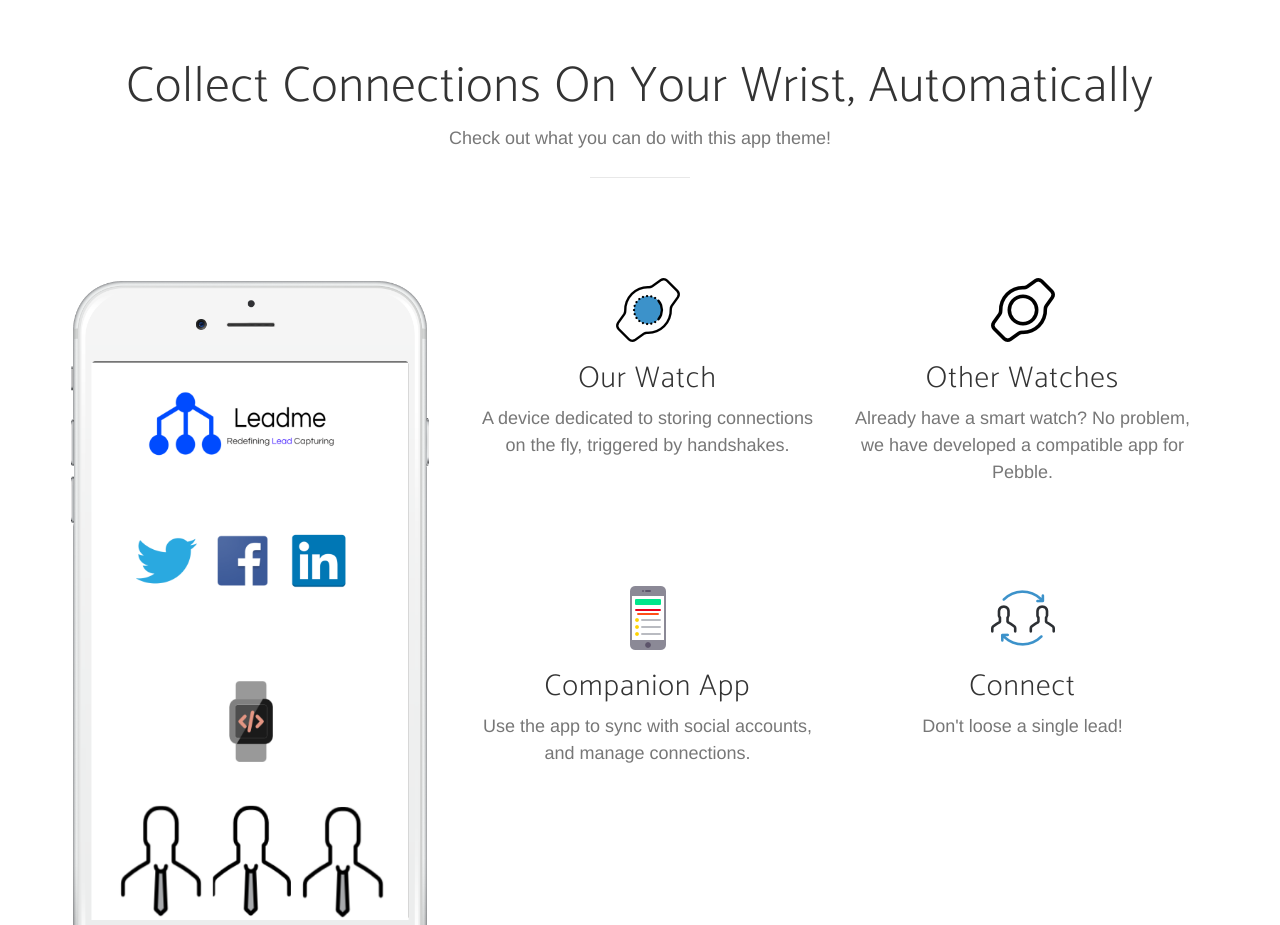
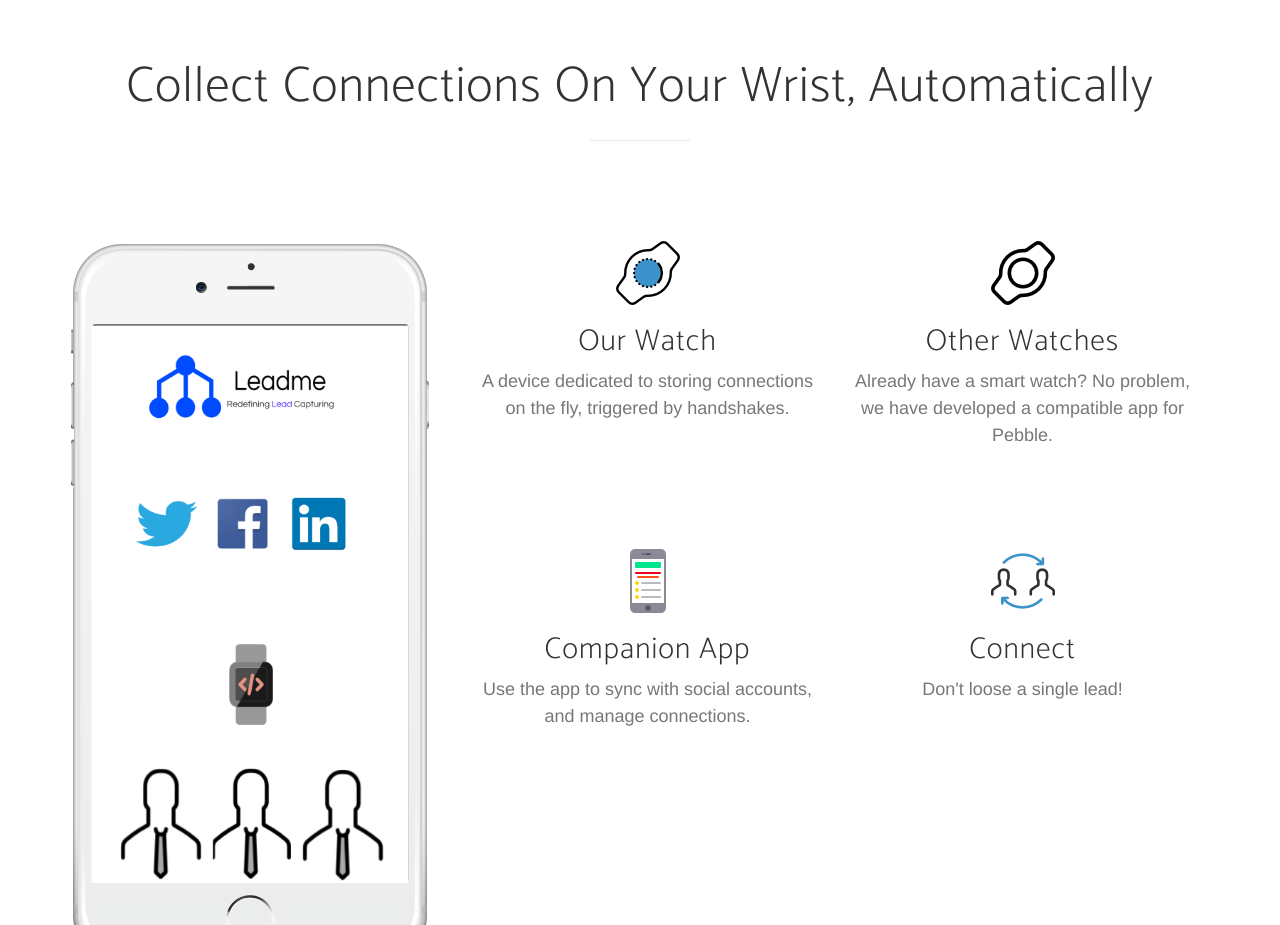
Before and after one commit to MackEdweise/Leadme, a website: page index.html in a window 1280 px wide. Shown: the part 840-1765 px from the top of the page. Drawn offline with nearby package versions, Linux system fonts and the light colour scheme; a web font is replaced by a local one.

Commit message:
Remove theme label

```diff
--- a/index.html
+++ b/index.html
@@ -104,7 +104,6 @@
                 <div class="col-lg-12 text-center">
                     <div class="section-heading">
                         <h2>Collect Connections On Your Wrist, Automatically</h2>
-                        <p class="text-muted">Check out what you can do with this app theme!</p>
                         <hr>
                     </div>
                 </div>
```
